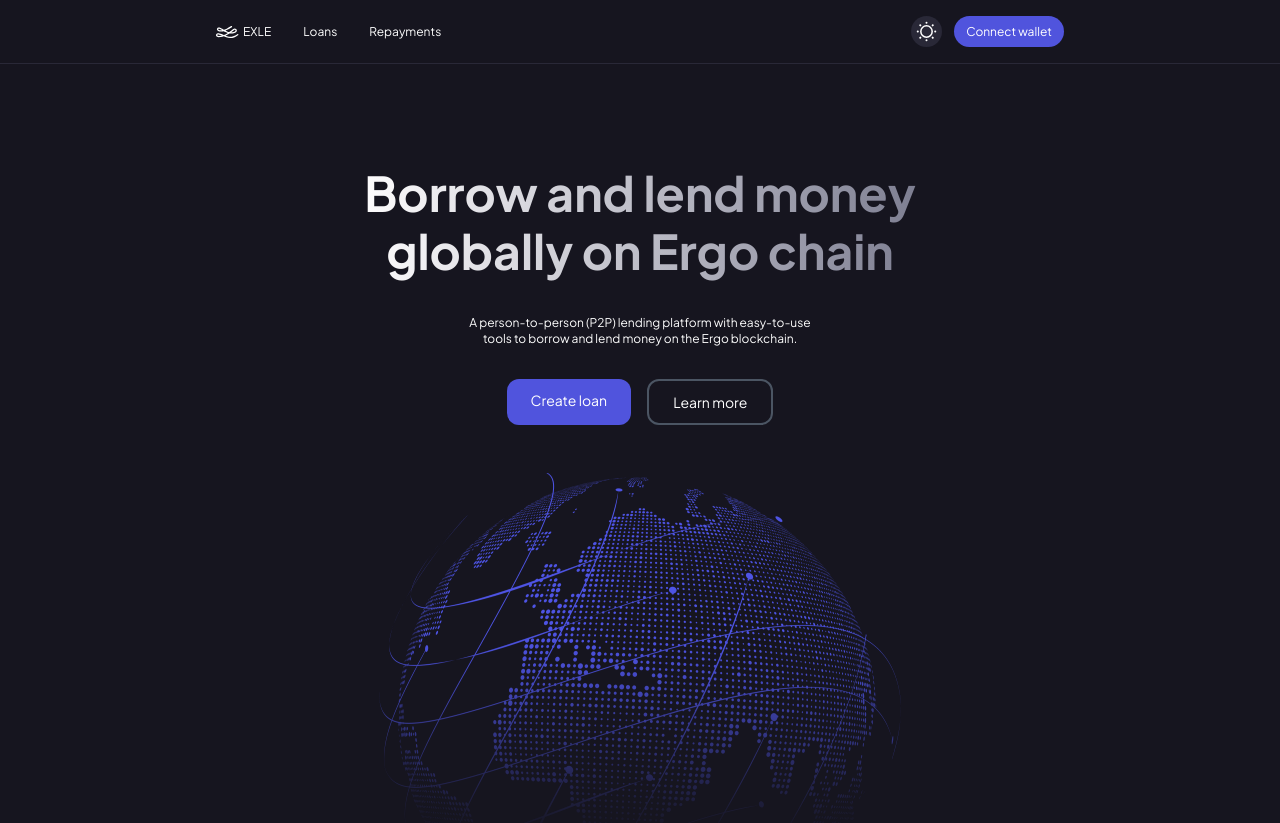
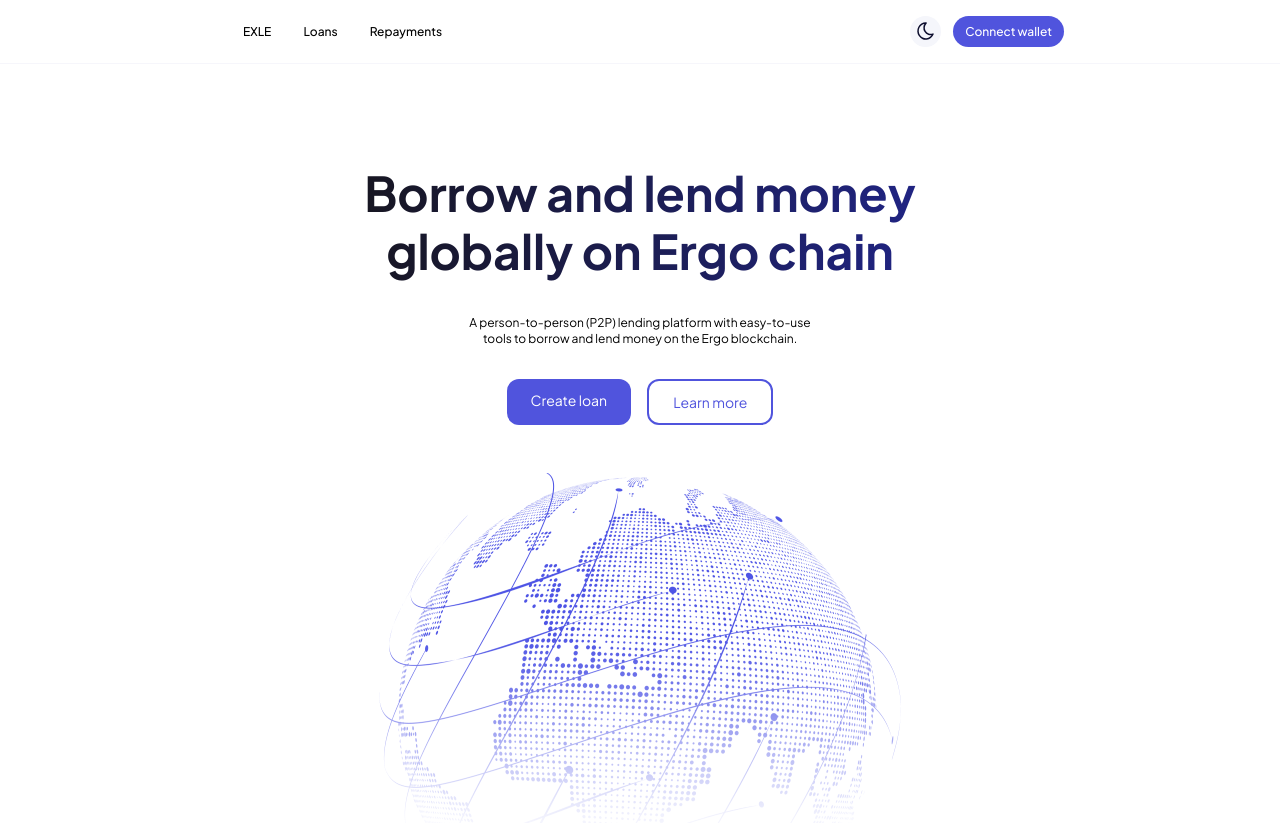
Before and after one commit to SavonarolaLabs/exle-svelte, a SvelteKit app: page / in a window 1280 px wide. Shown: the top 823 px of the page. Built offline with nearby package versions, Linux system fonts and the light colour scheme.

Commit message:
theme store

```diff
--- a/src/components/Navbar.svelte
+++ b/src/components/Navbar.svelte
@@ -1,6 +1,7 @@
 <script lang="ts">
 	import ThemeToggle from './ThemeToggle.svelte';
 	import { base } from '$app/paths';
+	import { isDark } from '$lib/themeStore';
 
 	const links = [
 		{ name: 'Loans', href: `${base}/loans` },
@@ -8,7 +9,7 @@
 	];
 </script>
 
-<nav class="fon-medium w-full text-xs">
+<nav class="w-full text-xs font-medium" class:border-dark={$isDark} class:border-light={!$isDark}>
 	<div class="mx-auto flex max-w-screen-lg items-center justify-between py-4">
 		<div class="flex items-center space-x-8">
 			<!-- <img src={`${base}/logo.png`} alt="Logo" class="h-8 w-8" /> -->
@@ -45,7 +46,10 @@
 </nav>
 
 <style>
-	nav {
+	.border-dark {
 		border-bottom: 1.5px solid #292837;
 	}
+	.border-light {
+		border-bottom: 1.5px solid #f6f6fb;
+	}
 </style>
--- a/src/components/ThemeToggle.svelte
+++ b/src/components/ThemeToggle.svelte
@@ -1,14 +1,19 @@
 <script>
-	let isDark = true;
+	import { isDark } from '$lib/themeStore';
 
 	function toggleTheme() {
-		isDark = !isDark;
-		document.documentElement.classList.toggle('dark', isDark);
+		isDark.update((value) => {
+			const newValue = !value;
+			document.documentElement.classList.toggle('dark', newValue);
+			return newValue;
+		});
 	}
+
+	$: document.documentElement.classList.toggle('dark', $isDark);
 </script>
 
 <button on:click={toggleTheme} class="text-2xl">
-	{#if isDark}
+	{#if $isDark}
 		<svg width="31" height="31" viewBox="0 0 31 31" fill="none" xmlns="http://www.w3.org/2000/svg">
 			<circle cx="15.5" cy="15.5" r="15.5" fill="#292837" />
 			<path
@@ -27,7 +32,16 @@
 			/>
 		</svg>
 	{/if}
-	{#if !isDark}
-		☀️
+	{#if !$isDark}
+		<svg width="31" height="31" viewBox="0 0 31 31" fill="none" xmlns="http://www.w3.org/2000/svg">
+			<circle cx="15.5" cy="15.5" r="15.5" fill="#F5F6FB" />
+			<path
+				d="M15.7967 7.00711C15.9111 7.00711 16.0246 7.00711 16.1372 7.00711C15.0241 8.06818 14.3086 9.49586 14.1151 11.042C13.9216 12.5881 14.2623 14.1549 15.0781 15.47C15.8939 16.7851 17.1332 17.7654 18.5805 18.2404C20.0277 18.7155 21.5915 18.6552 23 18.0702C22.4582 19.4075 21.5727 20.5689 20.4379 21.4305C19.3031 22.292 17.9616 22.8214 16.5566 22.9621C15.1515 23.1029 13.7355 22.8497 12.4597 22.2297C11.1839 21.6096 10.096 20.646 9.31226 19.4414C8.52848 18.2369 8.07814 16.8367 8.00928 15.3902C7.94043 13.9437 8.25563 12.5052 8.92127 11.228C9.58692 9.95087 10.578 8.88304 11.7889 8.13843C12.9998 7.39382 14.3849 7.00035 15.7967 7V7.00711Z"
+				stroke="#0C0D2D"
+				stroke-width="1.5"
+				stroke-linecap="round"
+				stroke-linejoin="round"
+			/>
+		</svg>
 	{/if}
 </button>
--- /dev/null
+++ b/src/lib/themeStore.ts
@@ -0,0 +1,9 @@
+// src/lib/themeStore.ts
+import { writable } from 'svelte/store';
+
+const storedTheme = localStorage.getItem('theme') === 'dark';
+export const isDark = writable(storedTheme);
+
+isDark.subscribe((value) => {
+	localStorage.setItem('theme', value ? 'dark' : 'light');
+});
```
